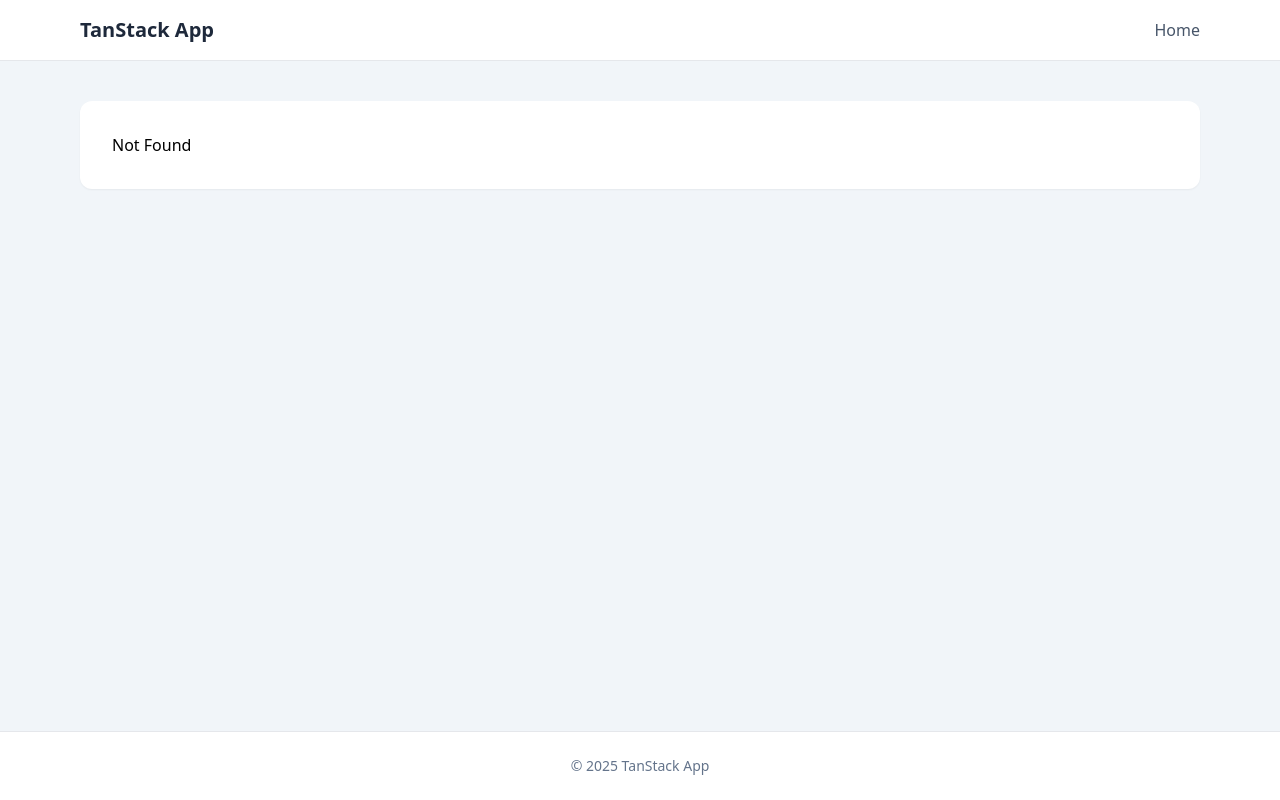
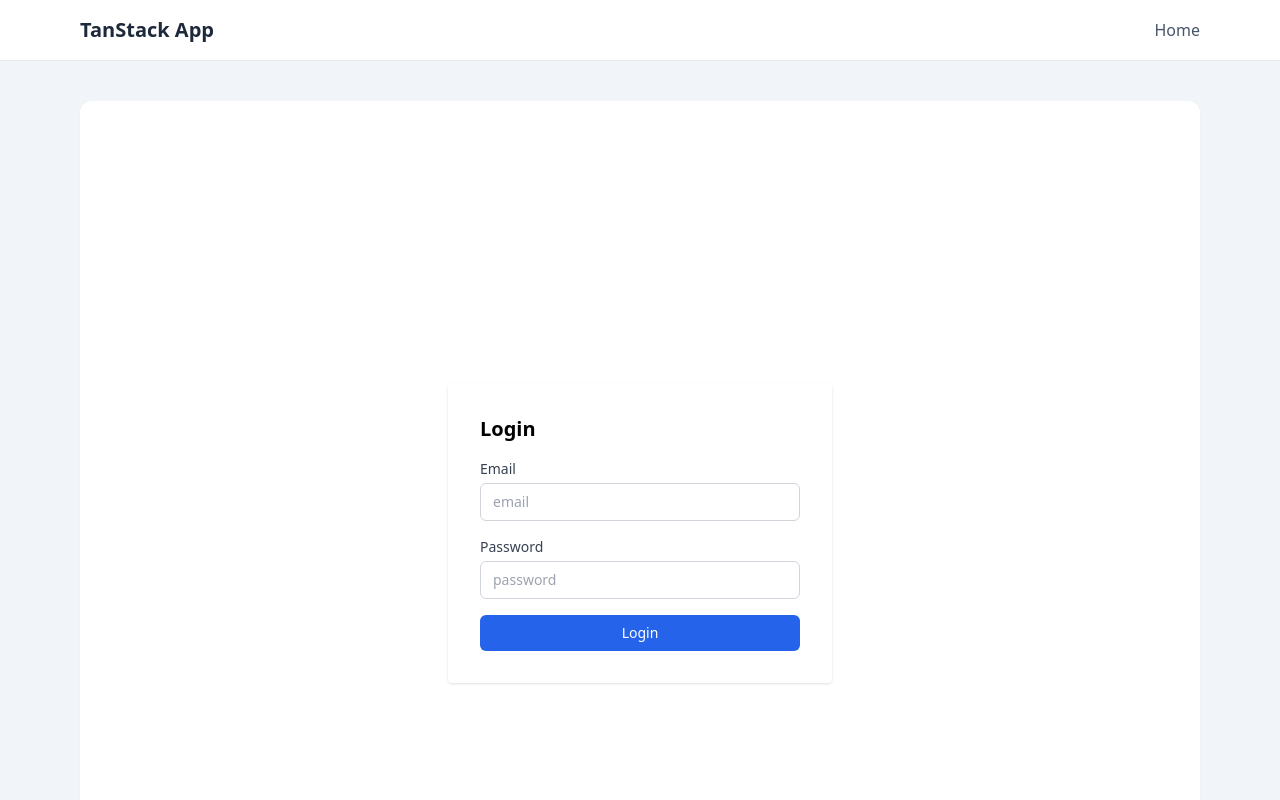
Before and after one commit to santDooms/tanstack-frontend, a React app: page /login in a window 1280 px wide. Before the commit this address had no page. Shown: the top 800 px of the page. Built offline with nearby package versions, Linux system fonts and the light colour scheme; no server answers; the HTML template or start-up script is replaced by a standard one.

Commit message:
added small login form and login endpoint with react query

```diff
--- a/package.json
+++ b/package.json
@@ -12,6 +12,7 @@
   "dependencies": {
     "@tanstack/react-query": "^5.90.12",
     "@tanstack/react-router": "^1.141.2",
+    "clsx": "^2.1.1",
     "react": "^19.2.0",
     "react-dom": "^19.2.0"
   },
--- /dev/null
+++ b/src/api/auth.api.ts
@@ -0,0 +1,30 @@
+import type { User } from "../auth/auth.store";
+
+type LoginResponse = {
+  token: string;
+  user: User;
+};
+
+type LoginPayload = {
+  email: string;
+  password: string;
+};
+
+const API_URL = import.meta.env.VITE_API_URL;
+
+export const loginRequest = async (
+  payload: LoginPayload
+): Promise<LoginResponse> => {
+  console.log("API_URL:", API_URL);
+  const res = await fetch(`${API_URL}auth/login`, {
+    method: "POST",
+    headers: { "Content-Type": "application/json" },
+    body: JSON.stringify(payload),
+  });
+
+  if (!res.ok) {
+    throw new Error("Invalid credentials");
+  }
+
+  return res.json();
+};
--- /dev/null
+++ b/src/auth/auth.store.tsx
@@ -0,0 +1,52 @@
+import { createContext, useContext, useState } from "react";
+
+export type User = {
+  id: string;
+  email: string;
+  name: string;
+  role: "user" | "admin" | "broker";
+  brokerKey: string;
+};
+
+type AuthContextType = {
+  token: string | null;
+  user: User | null;
+  login: (token: string, user: User) => void;
+  logout: () => void;
+};
+const AuthContext = createContext<AuthContextType | null>(null);
+
+export const AuthProvider = ({ children }: { children: React.ReactNode }) => {
+  const [token, setToken] = useState<string | null>(
+    localStorage.getItem("token")
+  );
+
+  const [user, setUser] = useState<User | null>(
+    token ? JSON.parse(localStorage.getItem("User") || "null") : null
+  );
+
+  const login = (token: string, user: User) => {
+    localStorage.setItem("token", token);
+    localStorage.setItem("User", JSON.stringify(user));
+    setToken(token);
+    setUser(user);
+  };
+
+  const logout = () => {
+    localStorage.clear();
+    setToken(null);
+    setUser(null);
+  };
+
+  return (
+    <AuthContext.Provider value={{ token, user, login, logout }}>
+      {children}
+    </AuthContext.Provider>
+  );
+};
+
+export const useAuth = () => {
+  const ctx = useContext(AuthContext);
+  if (!ctx) throw new Error("useAuth must be used inside AuthProvider");
+  return ctx;
+};
--- /dev/null
+++ b/src/components/ui/Button.tsx
@@ -0,0 +1,40 @@
+import type { ButtonHTMLAttributes } from "react";
+import clsx from "clsx";
+
+type Variant = "primary" | "secondary" | "ghost" | "danger";
+
+interface ButtonProps extends ButtonHTMLAttributes<HTMLButtonElement> {
+  variant?: Variant;
+  isLoading?: boolean;
+}
+
+const buttonVariants: Record<Variant, string> = {
+  primary: "bg-blue-600 text-white hover:bg-blue-700",
+  secondary: "bg-gray-200 text-gray-900 hover:bg-gray-300",
+  ghost: "bg-transparent text-blue-600 hover:bg-blue-50",
+  danger: "bg-red-600 text-white hover:bg-red-700",
+};
+
+export function Button({
+  variant = "primary",
+  isLoading = false,
+  className,
+  children,
+  disabled,
+  ...props
+}: ButtonProps) {
+  return (
+    <button
+      disabled={disabled || isLoading}
+      className={clsx(
+        "inline-flex items-center justify-center gap-2 rounded-md px-4 py-2 text-sm font-medium transition-colors",
+        buttonVariants[variant],
+        "disabled:opacity-50 disabled:cursor-not-allowed",
+        className
+      )}
+      {...props}
+    >
+      {isLoading ? "Cargando..." : children}
+    </button>
+  );
+}
--- /dev/null
+++ b/src/components/ui/Input.tsx
@@ -0,0 +1,39 @@
+import type { InputHTMLAttributes } from "react";
+import clsx from "clsx";
+
+interface InputProps extends InputHTMLAttributes<HTMLInputElement> {
+  label?: string;
+  error?: string;
+}
+
+export function Input({
+  label,
+  error,
+  className,
+  ...props
+}: InputProps) {
+  return (
+    <div className="flex flex-col gap-1">
+      {label && (
+        <label className="text-sm font-medium text-gray-700">
+          {label}
+        </label>
+      )}
+
+      <input
+        className={clsx(
+          "rounded-md border px-3 py-2 text-sm transition focus:outline-none focus:ring-2",
+          error
+            ? "border-red-500 focus:ring-red-500"
+            : "border-gray-300 focus:ring-blue-500",
+          className
+        )}
+        {...props}
+      />
+
+      {error && (
+        <span className="text-xs text-red-600">{error}</span>
+      )}
+    </div>
+  );
+}
--- /dev/null
+++ b/src/components/ui/index.ts
@@ -0,0 +1,2 @@
+export * from "./Button";
+export * from "./Input";
--- /dev/null
+++ b/src/hooks/useLogin.ts
@@ -0,0 +1,14 @@
+import { useMutation } from "@tanstack/react-query";
+import { loginRequest } from "../api/auth.api";
+import { useAuth } from "../auth/auth.store";
+
+export const useLogin = () => {
+  const auth = useAuth();
+
+  return useMutation({
+    mutationFn: loginRequest,
+    onSuccess: (data) => {
+      auth.login(data.token, data.user);
+    },
+  });
+};
--- a/src/main.tsx
+++ b/src/main.tsx
@@ -6,6 +6,7 @@ import { RouterProvider, createRouter } from "@tanstack/react-router";
 
 import { routeTree } from "./routeTree.gen";
 import "./index.css";
+import { AuthProvider } from "./auth/auth.store";
 
 const queryClient = new QueryClient();
 
@@ -20,7 +21,9 @@ declare module "@tanstack/react-router" {
 ReactDOM.createRoot(document.getElementById("root")!).render(
   <React.StrictMode>
     <QueryClientProvider client={queryClient}>
-      <RouterProvider router={router} />
+      <AuthProvider>
+        <RouterProvider router={router} />
+      </AuthProvider>
     </QueryClientProvider>
   </React.StrictMode>
 );
--- a/src/routeTree.gen.ts
+++ b/src/routeTree.gen.ts
@@ -9,8 +9,19 @@
 // Additionally, you should also exclude this file from your linter and/or formatter to prevent it from being checked or modified.
 
 import { Route as rootRouteImport } from './routes/__root'
+import { Route as LoginRouteImport } from './routes/login'
+import { Route as AuthRouteImport } from './routes/_auth'
 import { Route as IndexRouteImport } from './routes/index'
 
+const LoginRoute = LoginRouteImport.update({
+  id: '/login',
+  path: '/login',
+  getParentRoute: () => rootRouteImport,
+} as any)
+const AuthRoute = AuthRouteImport.update({
+  id: '/_auth',
+  getParentRoute: () => rootRouteImport,
+} as any)
 const IndexRoute = IndexRouteImport.update({
   id: '/',
   path: '/',
@@ -19,28 +30,48 @@ const IndexRoute = IndexRouteImport.update({
 
 export interface FileRoutesByFullPath {
   '/': typeof IndexRoute
+  '/login': typeof LoginRoute
 }
 export interface FileRoutesByTo {
   '/': typeof IndexRoute
+  '/login': typeof LoginRoute
 }
 export interface FileRoutesById {
   __root__: typeof rootRouteImport
   '/': typeof IndexRoute
+  '/_auth': typeof AuthRoute
+  '/login': typeof LoginRoute
 }
 export interface FileRouteTypes {
   fileRoutesByFullPath: FileRoutesByFullPath
-  fullPaths: '/'
+  fullPaths: '/' | '/login'
   fileRoutesByTo: FileRoutesByTo
-  to: '/'
-  id: '__root__' | '/'
+  to: '/' | '/login'
+  id: '__root__' | '/' | '/_auth' | '/login'
   fileRoutesById: FileRoutesById
 }
 export interface RootRouteChildren {
   IndexRoute: typeof IndexRoute
+  AuthRoute: typeof AuthRoute
+  LoginRoute: typeof LoginRoute
 }
 
 declare module '@tanstack/react-router' {
   interface FileRoutesByPath {
+    '/login': {
+      id: '/login'
+      path: '/login'
+      fullPath: '/login'
+      preLoaderRoute: typeof LoginRouteImport
+      parentRoute: typeof rootRouteImport
+    }
+    '/_auth': {
+      id: '/_auth'
+      path: ''
+      fullPath: ''
+      preLoaderRoute: typeof AuthRouteImport
+      parentRoute: typeof rootRouteImport
+    }
     '/': {
       id: '/'
       path: '/'
@@ -53,6 +84,8 @@ declare module '@tanstack/react-router' {
 
 const rootRouteChildren: RootRouteChildren = {
   IndexRoute: IndexRoute,
+  AuthRoute: AuthRoute,
+  LoginRoute: LoginRoute,
 }
 export const routeTree = rootRouteImport
   ._addFileChildren(rootRouteChildren)
--- /dev/null
+++ b/src/routes/_auth.tsx
@@ -0,0 +1,16 @@
+import { createFileRoute, Navigate, Outlet } from "@tanstack/react-router";
+import { useAuth } from "../auth/auth.store";
+
+export const Route = createFileRoute("/_auth")({
+  beforeLoad: () => {
+    const token = useAuth().token;
+    if (!token) {
+      return <Navigate to="/login" />;
+    }
+  },
+  component: AuthLayout,
+});
+
+function AuthLayout() {
+  return <Outlet />;
+}
--- a/src/routes/index.tsx
+++ b/src/routes/index.tsx
@@ -1,13 +1,5 @@
-import { createFileRoute } from "@tanstack/react-router";
+import { createFileRoute, Navigate } from "@tanstack/react-router";
 
 export const Route = createFileRoute("/")({
-  component: Home,
+  component: () => <Navigate to="/login" />,
 });
-
-function Home() {
-  return (
-    <div className="text-2xl font-bold">
-      TanStack Router funcionando 🚀
-    </div>
-  );
-}
--- /dev/null
+++ b/src/routes/login.tsx
@@ -0,0 +1,58 @@
+import { createFileRoute, useNavigate } from "@tanstack/react-router";
+import { useState } from "react";
+import { useLogin } from "../hooks/useLogin";
+import { Button, Input } from "../components/ui";
+
+export const Route = createFileRoute("/login")({
+  component: LoginPage,
+});
+
+function LoginPage() {
+  const [email, setEmail] = useState<string>("");
+  const [password, setPassword] = useState<string>("");
+
+  const login = useLogin();
+  const navigate = useNavigate();
+
+  const onSubmit = async (e: React.FormEvent) => {
+    e.preventDefault();
+    await login.mutateAsync({ email, password });
+    navigate({ to: "/" });
+  };
+  return (
+    <div className="flex min-h-screen items-center justify-center">
+      <form
+        onSubmit={onSubmit}
+        className="bg-white p-8 rounded shadow w-96 space-y-4"
+      >
+        <h1 className="text-xl font-semibold">Login</h1>
+
+        <Input
+          label="Email"
+          placeholder="email"
+          value={email}
+          onChange={(e) => setEmail(e.target.value)}
+        />
+        <Input
+          label="Password"
+          type="password"
+          placeholder="password"
+          value={password}
+          onChange={(e) => setPassword(e.target.value)}
+        />
+        <Button
+          type="submit"
+          variant="primary"
+          isLoading={login.isPending}
+          className="w-full"
+        >
+          Login
+        </Button>
+
+        {login.isError && (
+          <p className="text-red-500 text-sm">Invalid credentials</p>
+        )}
+      </form>
+    </div>
+  );
+}
```
Also changed, not shown: 1 other file (tests, documents, lock files or other folders).
